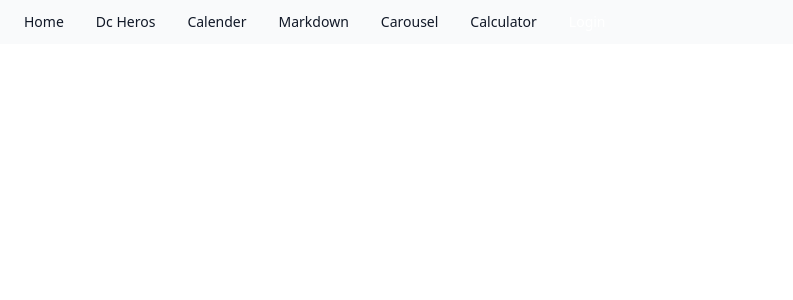
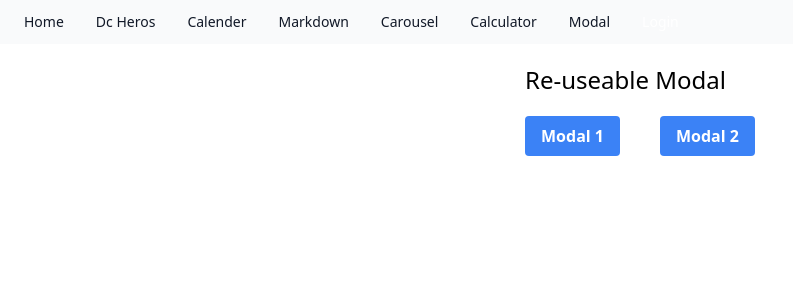
Before and after one commit to shahriarshaon1993/vue3-bitfumes, a Vue app in the folder vue3/: page /reuseable-modal in a window 1280 px wide. Shown: the top 300 px of the page, without its empty margins (0-793 px from the left). Built offline with nearby package versions, Linux system fonts and the light colour scheme; no server answers.

Commit message:
Reuseable Modal

```diff
--- a/vue3/src/components/AppHeader.vue
+++ b/vue3/src/components/AppHeader.vue
@@ -37,6 +37,7 @@
                 { title: "Markdown", to: "/markdown" },
                 { title: "Carousel", to: "/carousel" },
                 { title: "Calculator", to: "/calculator" },
+                { title: "Modal", to: "/reuseable-modal" },
             ]
         }
     },
--- /dev/null
+++ b/vue3/src/components/Modal.vue
@@ -0,0 +1,35 @@
+<template>
+    <section @click="close" class="z-20 h-screen w-screen bg-gray-500 fixed top-0 left-0 opacity-50"></section>
+    <div class="absolute inset-0">
+        <div class="flex h-full">
+            <div class="z-30 m-auto bg-white p-2 rounded shadow w-1/3">
+                <div class="p-2 border">
+                    <h1 class="text-2xl">
+                        <slot name="title"></slot>
+                    </h1>
+                    <main>
+                        <slot name="body"></slot>
+                    </main>
+                </div>
+            </div>
+        </div>
+    </div>
+</template>
+
+<script>
+export default {
+    setup(_, { emit }) {
+        function close() {
+            emit('close');
+        }
+
+        return {
+            close
+        }
+    }
+}
+</script>
+
+<style>
+
+</style>
--- a/vue3/src/pages/Calculator.vue
+++ b/vue3/src/pages/Calculator.vue
@@ -34,7 +34,8 @@
 </template>
 
 <script>
-import { onMounted, onUnmounted, ref } from "vue";
+import { ref } from "vue";
+import useWindowEvent from "../utilities/composition/useWindowEvent"
 
 export default {
     setup() {
@@ -94,8 +95,7 @@
 
         const handleKeydown = (e) => pressed(e.key);
 
-        onMounted(() => window.addEventListener('keydown', handleKeydown));
-        onUnmounted(() => window.addEventListener('keydown', handleKeydown));
+        useWindowEvent("keydown", handleKeydown);
 
         return {
             selectedOperation,
--- a/vue3/src/pages/Markdown.vue
+++ b/vue3/src/pages/Markdown.vue
@@ -12,16 +12,18 @@
 
 <script>
 import { marked } from 'marked';
-import debounce from '../utilities/mixins/debounce';
+import useDebounce from '../utilities/composition/useDebounce'
 
 export default {
-    mixins: [debounce],
     data() {
         return {
-            text: ""
+            text: "",
+            debounce: ""
         }
     },
     mounted() {
+        this.debounce = useDebounce();
+
         this.$refs.markdownTextarea.focus();
     },
     methods: {
--- /dev/null
+++ b/vue3/src/pages/ReuseableModal.vue
@@ -0,0 +1,56 @@
+<template>
+  <section class="flex flex-wrap w-full">
+    <div class="m-auto">
+        <h2 class="text-2xl my-5">Re-useable Modal</h2>
+        <button @click="isModal1Open = true" class="mr-10 bg-blue-500 hover:bg-blue-700 text-white font-bold py-2 px-4 rounded">
+            Modal 1
+        </button>
+
+        <button @click="isModal2Open = true" class="bg-blue-500 hover:bg-blue-700 text-white font-bold py-2 px-4 rounded">
+            Modal 2
+        </button>
+
+        <!-- Modal here -->
+        <Modal v-if="isModal1Open" @close="isModal1Open = false">
+            <template #title>
+                Modal 1
+            </template>
+            <template #body>
+                <p>This is a modal 1</p>
+            </template>
+        </Modal>
+
+        <Modal v-if="isModal2Open" @close="isModal2Open = false">
+            <template #title>
+                Modal 2
+            </template>
+            <template #body>
+                <p>This is a modal 2</p>
+            </template>
+        </Modal>
+    </div>
+  </section>
+</template>
+
+<script>
+import Modal from '../components/Modal.vue'
+import { ref } from 'vue';
+
+export default {
+  components: { Modal },
+
+  setup() {
+    const isModal1Open = ref(false);
+    const isModal2Open = ref(false);
+
+    return {
+        isModal1Open,
+        isModal2Open
+    }
+  }
+}
+</script>
+
+<style>
+
+</style>
--- a/vue3/src/router.js
+++ b/vue3/src/router.js
@@ -5,6 +5,7 @@
 import Markdown from './pages/Markdown.vue';
 import Carousel from './pages/Carousel.vue';
 import Calculator from './pages/Calculator.vue';
+import ReuseableModal from './pages/ReuseableModal.vue';
 
 const routes = [
     { path: '/', component: Home },
@@ -13,6 +14,7 @@
     { path: '/markdown', component: Markdown },
     { path: '/carousel', component: Carousel },
     { path: '/calculator', component: Calculator },
+    { path: '/reuseable-modal', component: ReuseableModal },
 ];
 
 const router = createRouter({
--- /dev/null
+++ b/vue3/src/utilities/composition/useDebounce.js
@@ -0,0 +1,12 @@
+import { ref } from "vue";
+
+export default function useDebounce() {
+    const timeout = ref("");
+
+    function debounce(func, wait = 1000) {
+        clearTimeout(timeout.value);
+        timeout.value = setTimeout(func, wait);
+    }
+
+    return debounce;
+}
--- /dev/null
+++ b/vue3/src/utilities/composition/useWindowEvent.js
@@ -0,0 +1,6 @@
+import { onMounted, onUnmounted } from "vue";
+
+export default function useWindowEvent(eventName, handleEvent) {
+    onMounted(() => window.addEventListener(eventName, handleEvent));
+    onUnmounted(() => window.addEventListener(eventName, handleEvent));
+}
```
